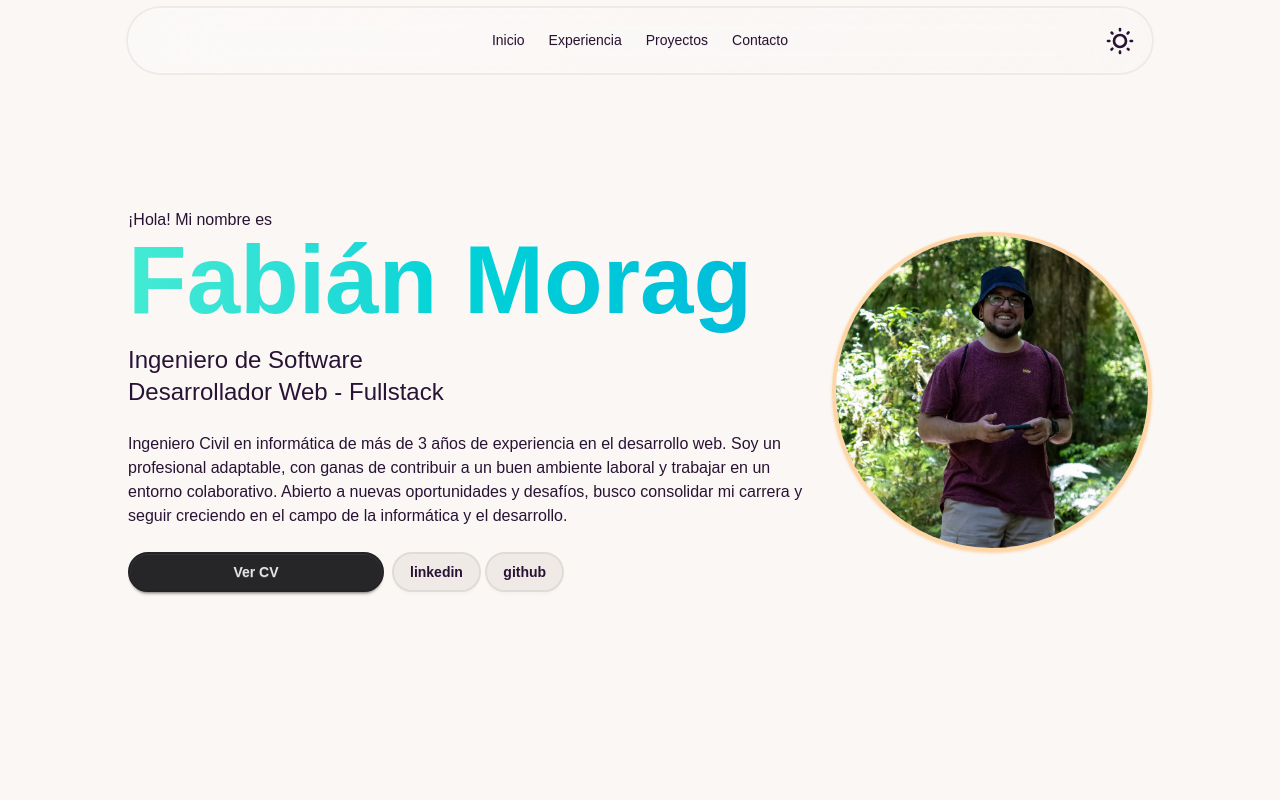
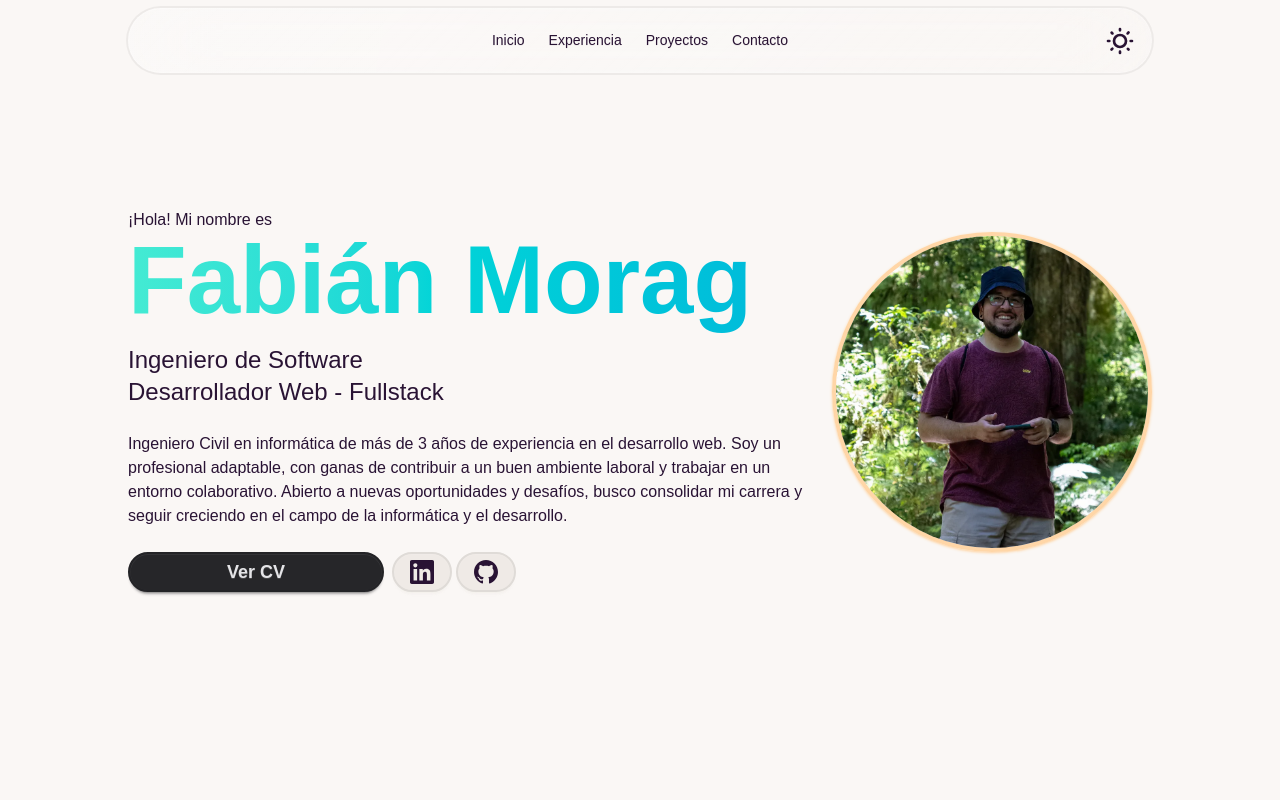
Before and after one commit to FabianMorag/fabian-morag-portfolio, an Astro site: page / in a window 1280 px wide. Shown: the top 800 px of the page. Built offline with nearby package versions, Linux system fonts and the light colour scheme; Astro itself is replaced by a stand-in of ours; what tailwindcss-animated would draw is missing.

Commit message:
feat: add GitHub and LinkedIn SVG logos and update Hero section for social links

```diff
--- /dev/null
+++ b/src/components/logos/GitHub.astro
@@ -0,0 +1,8 @@
+<svg viewBox="0 0 1024 1024" fill="none" {...Astro.props}
+  ><path
+    fill-rule="evenodd"
+    clip-rule="evenodd"
+    d="M8 0C3.58 0 0 3.58 0 8C0 11.54 2.29 14.53 5.47 15.59C5.87 15.66 6.02 15.42 6.02 15.21C6.02 15.02 6.01 14.39 6.01 13.72C4 14.09 3.48 13.23 3.32 12.78C3.23 12.55 2.84 11.84 2.5 11.65C2.22 11.5 1.82 11.13 2.49 11.12C3.12 11.11 3.57 11.7 3.72 11.94C4.44 13.15 5.59 12.81 6.05 12.6C6.12 12.08 6.33 11.73 6.56 11.53C4.78 11.33 2.92 10.64 2.92 7.58C2.92 6.71 3.23 5.99 3.74 5.43C3.66 5.23 3.38 4.41 3.82 3.31C3.82 3.31 4.49 3.1 6.02 4.13C6.66 3.95 7.34 3.86 8.02 3.86C8.7 3.86 9.38 3.95 10.02 4.13C11.55 3.09 12.22 3.31 12.22 3.31C12.66 4.41 12.38 5.23 12.3 5.43C12.81 5.99 13.12 6.7 13.12 7.58C13.12 10.65 11.25 11.33 9.47 11.53C9.76 11.78 10.01 12.26 10.01 13.01C10.01 14.08 10 14.94 10 15.21C10 15.42 10.15 15.67 10.55 15.59C13.71 14.53 16 11.53 16 8C16 3.58 12.42 0 8 0Z"
+    transform="scale(64)"
+    fill="currentColor"></path></svg
+>
--- /dev/null
+++ b/src/components/logos/Linkedin.astro
@@ -0,0 +1,5 @@
+<svg preserveAspectRatio="xMidYMid" viewBox="0 0 256 256" {...Astro.props}
+  ><path
+    d="M218.123 218.127h-37.931v-59.403c0-14.165-.253-32.4-19.728-32.4-19.756 0-22.779 15.434-22.779 31.369v60.43h-37.93V95.967h36.413v16.694h.51a39.907 39.907 0 0 1 35.928-19.733c38.445 0 45.533 25.288 45.533 58.186l-.016 67.013ZM56.955 79.27c-12.157.002-22.014-9.852-22.016-22.009-.002-12.157 9.851-22.014 22.008-22.016 12.157-.003 22.014 9.851 22.016 22.008A22.013 22.013 0 0 1 56.955 79.27m18.966 138.858H37.95V95.967h37.97v122.16ZM237.033.018H18.89C8.58-.098.125 8.161-.001 18.471v219.053c.122 10.315 8.576 18.582 18.89 18.474h218.144c10.336.128 18.823-8.139 18.966-18.474V18.454c-.147-10.33-8.635-18.588-18.966-18.453"
+    fill="currentColor"></path></svg
+>
--- a/src/sections/Hero.astro
+++ b/src/sections/Hero.astro
@@ -2,6 +2,8 @@
 import { Image } from 'astro:assets'
 import MainPortfolioImage from '@assets/fabian-morag.webp'
 import CV from '@assets/Fabián_Morag_CV.pdf'
+import LinkedIn from '@/components/logos/Linkedin.astro'
+import GitHub from '@/components/logos/GitHub.astro'
 ---
 
 <section id="hero" class="content-center px-4 py-24 min-h-dvh">
@@ -40,7 +42,7 @@ import CV from '@assets/Fabián_Morag_CV.pdf'
           title="CV - Curriculum vitae de Fabián Morag"
           target="_blank"
           role="button"
-          class="btn btn-wide btn-neutral">Ver CV</a
+          class="text-lg btn btn-wide btn-neutral">Ver CV</a
         >
         <div>
           <a
@@ -48,14 +50,14 @@ import CV from '@assets/Fabián_Morag_CV.pdf'
             title="Perfil de Linkedin de Fabián Morag"
             target="_blank"
             role="button"
-            class="btn">linkedin</a
+            class="btn"><LinkedIn width="24" height="24" /></a
           >
           <a
             href="https://github.com/FabianMorag/"
             title="Perfil de GitHub de Fabián Morag"
             target="_blank"
             role="button"
-            class="btn">github</a
+            class="btn"><GitHub width="24" height="24" /></a
           >
         </div>
       </div>
--- a/src/styles/global.css
+++ b/src/styles/global.css
@@ -19,8 +19,8 @@
   --color-secondary-content: oklch(45% 0.187 3.815);
   --color-accent: oklch(90% 0.076 70.697);
   --color-accent-content: oklch(47% 0.157 37.304);
-  --color-neutral: oklch(97.807% 0.029 256.847);
-  --color-neutral-content: oklch(25.33% 0.016 252.42);
+  --color-neutral: oklch(14% 0.005 285.823);
+  --color-neutral-content: oklch(92% 0.004 286.32);
   --color-info: oklch(68% 0.169 237.323);
   --color-info-content: oklch(29% 0.066 243.157);
   --color-success: oklch(69% 0.17 162.48);
```
